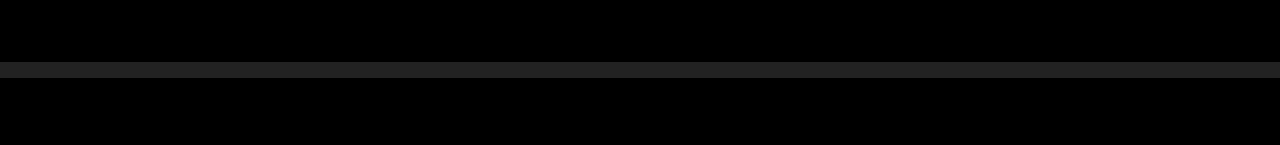
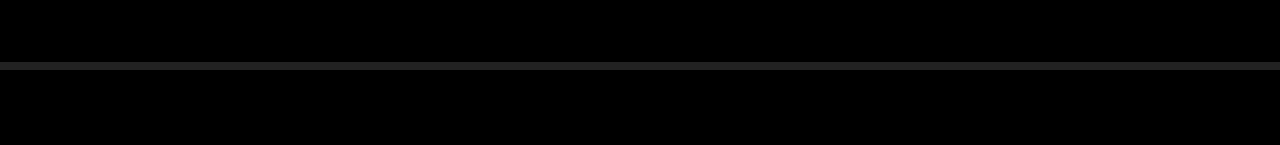
Before and after one commit to AhmedTohamy01/React-TypeScript-NetShow, a React (Create React App) app: page / in a window 1280 px wide. Shown: the part 1684-1829 px from the top of the page. Built offline with nearby package versions, Linux system fonts and the light colour scheme.

Commit message:
refactor: remove second seperator from home-page

```diff
--- a/src/pages/HomePage.tsx
+++ b/src/pages/HomePage.tsx
@@ -13,7 +13,6 @@ function HomePage() {
       </HeaderCompound>
       <Seperator />
       <JumboCompound />
-			<Seperator />
 			<AccordionCompound />
     </>
   )
```
